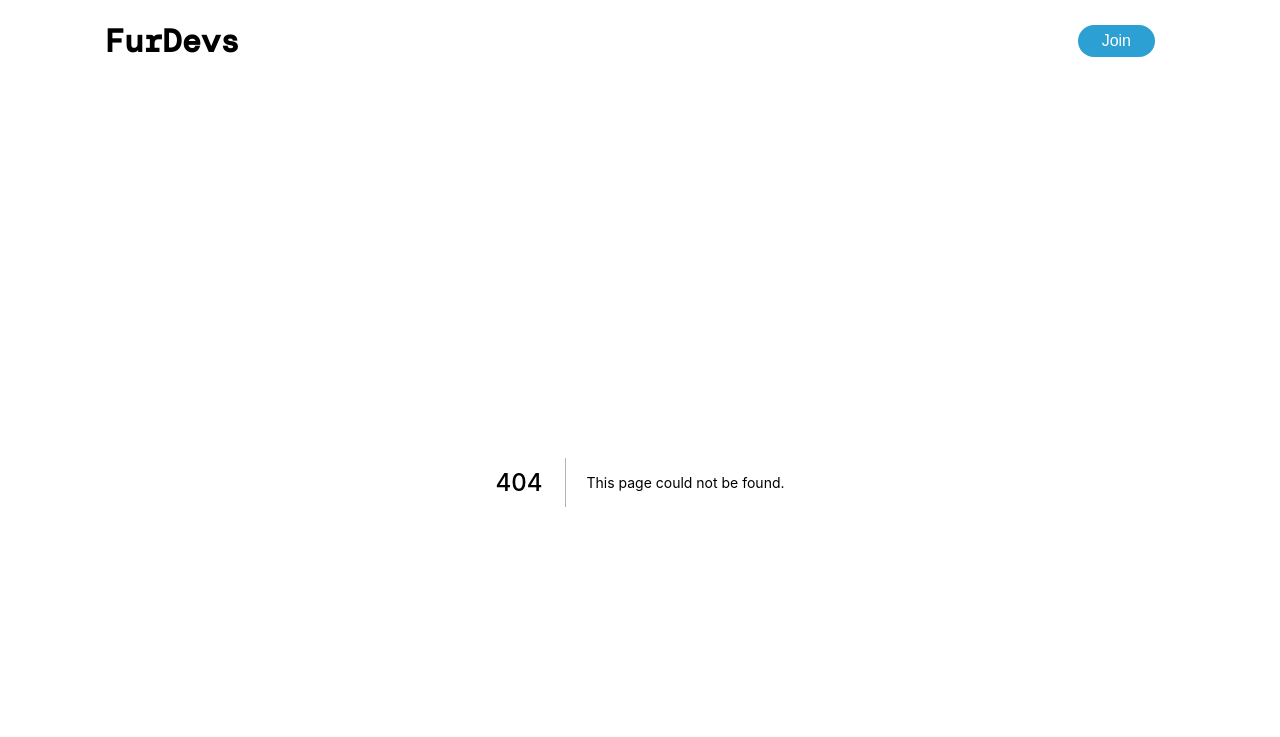
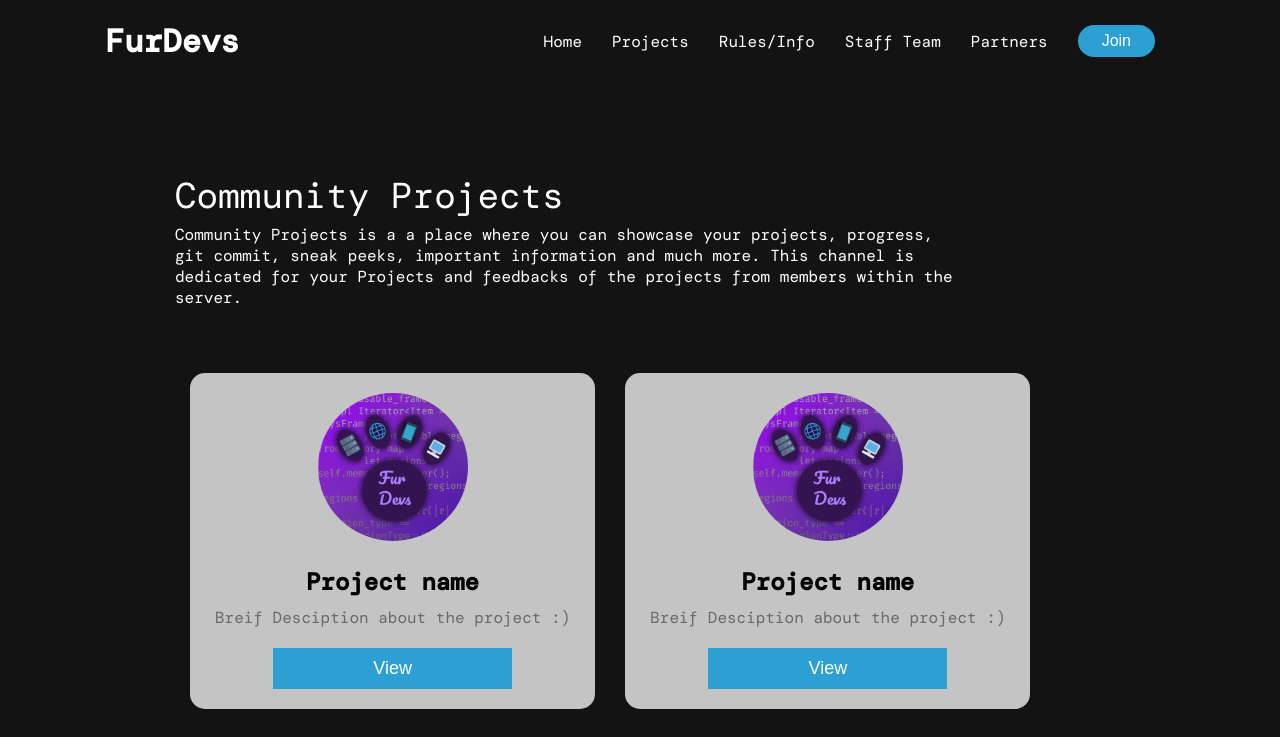
Before and after one commit to FurDevs-Community/Website, a Next.js app: page /projects in a window 1280 px wide. Before the commit this address had no page. Shown: the top 737 px of the page. Built offline with nearby package versions, Linux system fonts and the light colour scheme.

Commit message:
Project Page

```diff
--- a/package.json
+++ b/package.json
@@ -11,7 +11,8 @@
     "moment": "^2.29.1",
     "next": "10.2.3",
     "react": "17.0.2",
-    "react-dom": "17.0.2"
+    "react-dom": "17.0.2",
+    "sass": "^1.37.5"
   },
   "devDependencies": {
     "@types/react": "^17.0.15",
--- a/src/components/Layout/Navbar.module.css
+++ b/src/components/Layout/Navbar.module.css
@@ -27,6 +27,14 @@
     cursor: pointer;
 }
 
+.buttons ul li:hover {
+    text-decoration: underline;
+}
+
+.buttons ul li a:hover {
+    color: #2ca0d3;
+}
+
 .buttons div button {
     border: none;
     border-radius: 25px;
--- a/src/components/Layout/Navbar.tsx
+++ b/src/components/Layout/Navbar.tsx
@@ -15,11 +15,6 @@ export default function Navbar() {
                     <Link href="/">
                         <li>
                             <a>Home</a>
-                        </li>
-                    </Link>
-                    <Link href="/about">
-                        <li>
-                            <a>About</a>
                         </li>
                     </Link>
                     <Link href="/projects">
--- /dev/null
+++ b/src/components/Projects/ProjectCard.module.scss
@@ -0,0 +1,26 @@
+.projectCard {
+    padding: 10px 15px;
+    border-radius: 15px;
+    margin: 15px;
+    background-color: #c4c4c4;
+    color: black;
+    img {
+        border-radius: 50%;
+        width: 150px;
+    }
+    p {
+        color: #696969;
+    }
+
+    button {
+        padding: 10px 100px;
+        font-size: 18px;
+        border: none;
+        background-color: #2ca0d3;
+        color: white;
+    }
+
+    * {
+        margin: 10px;
+    }
+}
--- /dev/null
+++ b/src/components/Projects/ProjectCard.tsx
@@ -0,0 +1,15 @@
+import React from "react";
+import styles from "./ProjectCard.module.scss";
+
+interface Props {}
+
+export const ProjectCard = (props: Props) => {
+    return (
+        <div className={styles.projectCard}>
+            <img src="/images/logo.png" alt="" />
+            <h1>Project name</h1>
+            <p>Breif Desciption about the project :)</p>
+            <button className={"grow"}>View</button>
+        </div>
+    );
+};
--- /dev/null
+++ b/src/pages/projects.tsx
@@ -0,0 +1,26 @@
+import { ProjectCard } from "../components/Projects/ProjectCard";
+import styles from "./../styles/CommunityProjects.module.scss";
+
+export default function CommunityProjects() {
+    return (
+        <div className={styles.communityProjects}>
+            <section className={styles.heading}>
+                <h2>Community Projects</h2>
+                <p>
+                    Community Projects is a a place where you can showcase your
+                    projects, progress, git commit, sneak peeks, important
+                    information and much more. This channel is dedicated for
+                    your Projects and feedbacks of the projects from members
+                    within the server.
+                </p>
+            </section>
+            <section className={styles.projects}>
+                <ProjectCard />
+                <ProjectCard />
+                <ProjectCard />
+                <ProjectCard />
+                <ProjectCard />
+            </section>
+        </div>
+    );
+}
--- /dev/null
+++ b/src/styles/CommunityProjects.module.scss
@@ -0,0 +1,22 @@
+.communityProjects {
+    margin: 100px;
+    .heading {
+        margin: 50px 0;
+        h2 {
+            font-size: 36px;
+            font-weight: 400;
+            text-align: left;
+        }
+        p {
+            margin: 5px 150px 0 0;
+        }
+    }
+    .projects {
+        display: flex;
+        align-items: center;
+        flex-direction: row;
+        // justify-content: space-around;
+        text-align: center;
+        flex-wrap: wrap;
+    }
+}
--- a/src/styles/globals.css
+++ b/src/styles/globals.css
@@ -29,5 +29,5 @@ body {
     transition: all 0.3s ease-in-out;
 }
 .grow:hover {
-    transform: scale(1.5);
+    transform: scale(1.2);
 }
```
Also changed, not shown: src/pages/rules-info.tsx (+1 -7 lines), src/styles/RulesInfo.module.css (deleted, +0 -25 lines), src/styles/RulesInfo.module.scss (added, +22 -0 lines), 2 other files (tests, documents, lock files or other folders).
